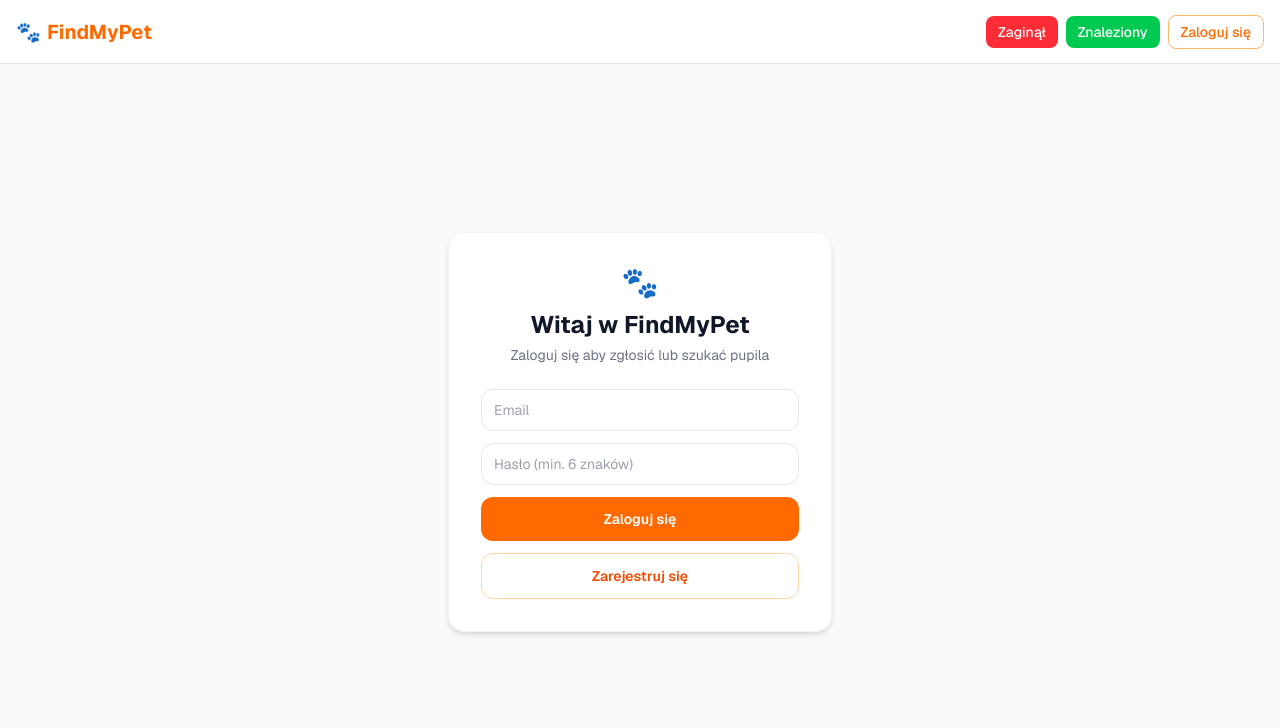
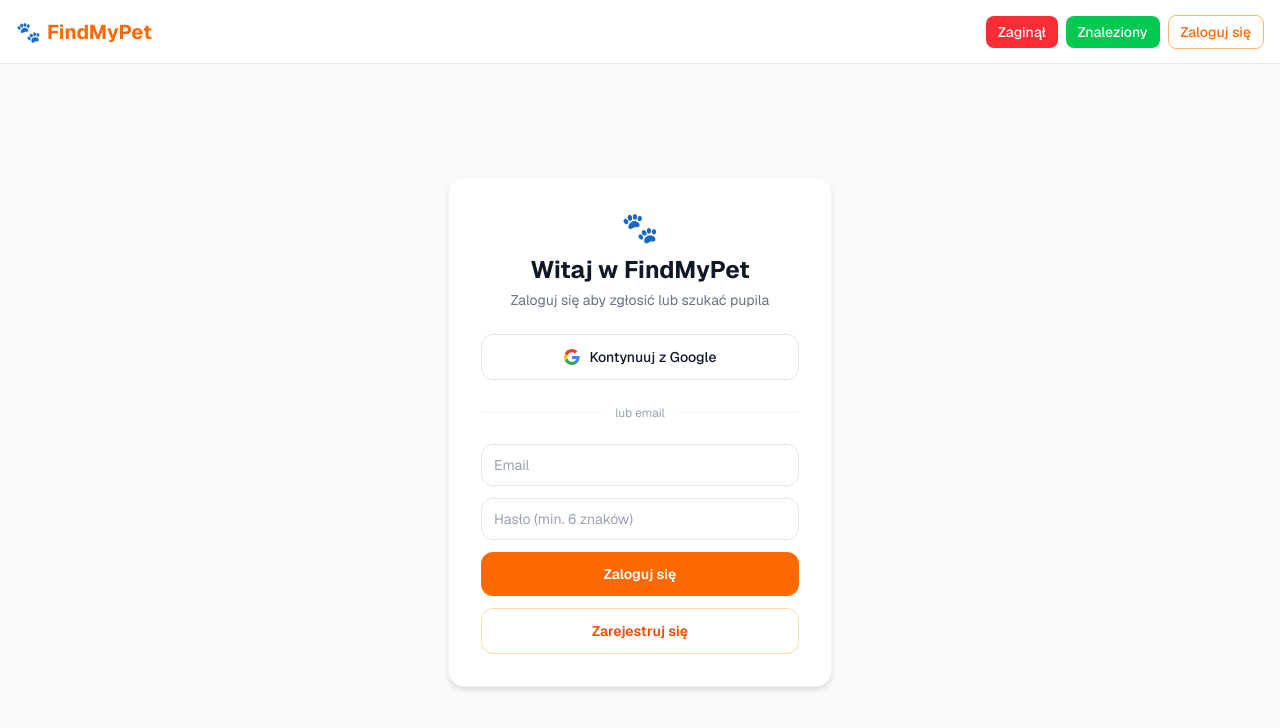
Before and after one commit to spower777/FindMyPet, a Next.js app: page /auth/login in a window 1280 px wide. Shown: the top 728 px of the page. Built offline with nearby package versions, Linux system fonts and the light colour scheme; no server answers.

Commit message:
feat: przywróć przycisk Google OAuth

```diff
--- a/src/app/auth/login/page.tsx
+++ b/src/app/auth/login/page.tsx
@@ -73,6 +73,23 @@
           <p className="text-sm text-gray-500 mt-1">Zaloguj się aby zgłosić lub szukać pupila</p>
         </div>
 
+        <button
+          onClick={signInWithGoogle}
+          className="w-full flex items-center justify-center gap-2 border border-gray-200 rounded-xl py-3 text-sm font-medium hover:bg-gray-50 transition mb-5"
+        >
+          <GoogleIcon />
+          Kontynuuj z Google
+        </button>
+
+        <div className="relative mb-5">
+          <div className="absolute inset-0 flex items-center">
+            <div className="w-full border-t border-gray-100" />
+          </div>
+          <div className="relative text-center">
+            <span className="bg-white px-3 text-xs text-gray-400">lub email</span>
+          </div>
+        </div>
+
         <form onSubmit={signIn} className="space-y-3">
           <input
             type="email"
```
